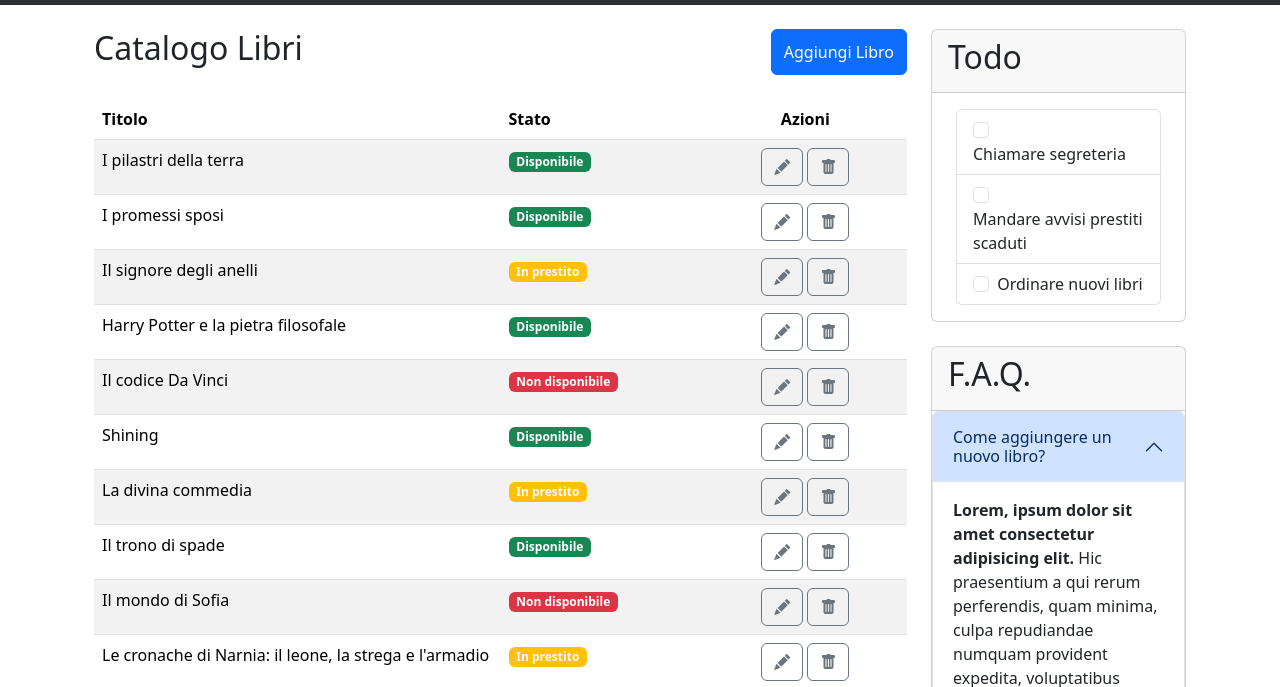
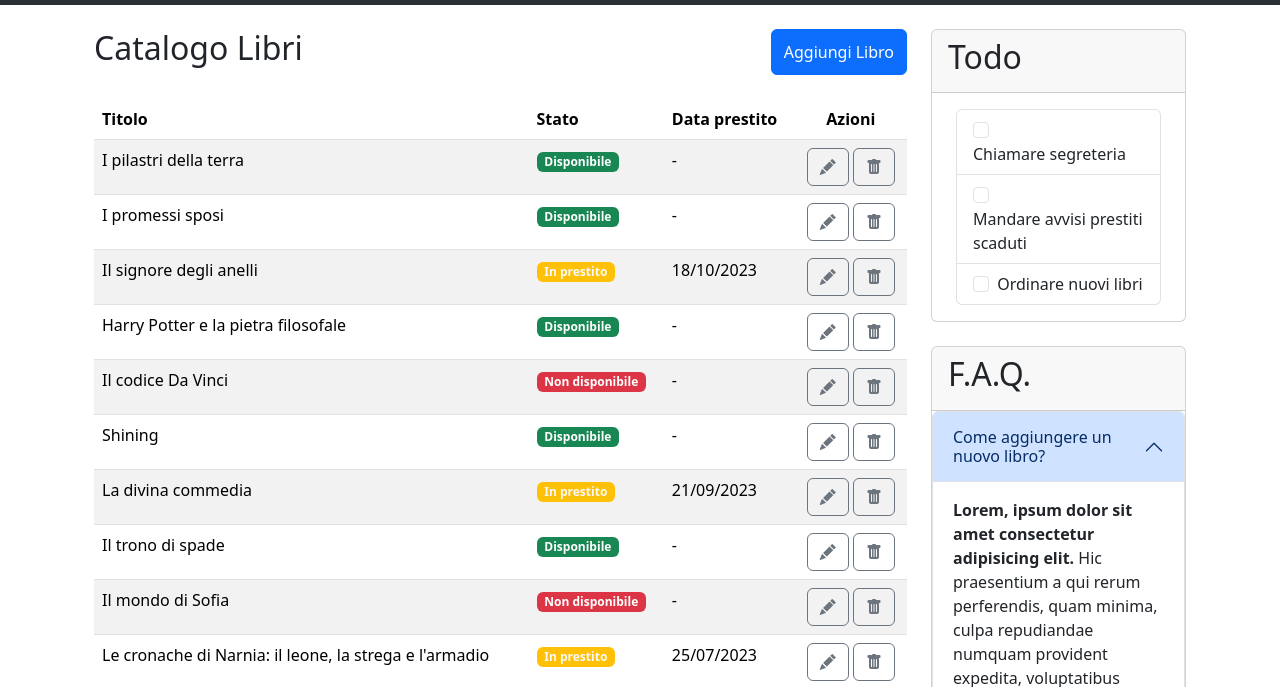
Before and after one commit to AlessandroSottosanti/html-css-bootstrap-dashboard, a plain HTML site: page index.html in a window 1280 px wide. Shown: the part 111-798 px from the top of the page. Drawn offline with nearby package versions, Linux system fonts and the light colour scheme.

Commit message:
feat: hidden column

```diff
--- a/index.html
+++ b/index.html
@@ -62,9 +62,10 @@
                 <table class="table table-striped">
                     <thead>
                         <tr>
-                            <th scope="col" class="w-50">Titolo</th>
-                            <th scope="col" class="w-25">Stato</th>
-                            <th scope="col" class="w-25 text-center">Azioni</th>
+                            <th scope="col" span="2" class="">Titolo</th>
+                            <th scope="col" class="">Stato</th>
+                            <th scope="col" class=" d-none d-md-table-cell text-nowrap">Data prestito</th>
+                            <th scope="col" class=" text-center">Azioni</th>
                         </tr>
                     </thead>
                     <tbody>
@@ -73,6 +74,7 @@
                             <td>
                                 <span class="badge text-bg-success">Disponibile</span>
                             </td>
+                            <td class="d-none d-md-table-cell">-</td>
                             <td>
                                 <div class="text-center">
                                     <a href="#" class="btn btn-outline-secondary">
@@ -91,6 +93,7 @@
                             <td>
                                 <span class="badge text-bg-success">Disponibile</span>
                             </td>
+                            <td class="d-none d-md-table-cell">-</td>
                             <td>
                                 <div class="text-center">
                                     <a href="#" class="btn btn-outline-secondary">
@@ -110,6 +113,7 @@
                             <td>
                                 <span class="badge text-bg-warning text-light">In prestito</span>
                             </td>
+                            <td  class="d-none d-md-table-cell">18/10/2023</td>
                             <td>
                                 <div class="text-center">
                                     <a href="#" class="btn btn-outline-secondary">
@@ -127,6 +131,7 @@
                             <td>
                                 <span class="badge text-bg-success">Disponibile</span>
                             </td>
+                                <td class="d-none d-md-table-cell">-</td>
                             <td>
                                 <div class="text-center">
                                     <a href="#" class="btn btn-outline-secondary">
@@ -144,6 +149,7 @@
                             <td>
                                 <span class="badge text-bg-danger">Non disponibile</span>
                             </td>
+                                <td class="d-none d-md-table-cell">-</td>
                             <td>
                                 <div class="text-center">
                                     <a href="#" class="btn btn-outline-secondary">
@@ -161,6 +167,7 @@
                             <td>
                                 <span class="badge text-bg-success">Disponibile</span>
                             </td>
+                                <td class="d-none d-md-table-cell">-</td>
                             <td>
                                 <div class="text-center">
                                     <a href="#" class="btn btn-outline-secondary">
@@ -178,6 +185,7 @@
                             <td>
                                 <span class="badge text-bg-warning text-light">In prestito</span>
                             </td>
+                            <td  class="d-none d-md-table-cell">21/09/2023</td>
                             <td>
                                 <div class="text-center">
                                     <a href="#" class="btn btn-outline-secondary">
@@ -195,6 +203,7 @@
                             <td>
                                 <span class="badge text-bg-success">Disponibile</span>
                             </td>
+                                <td class="d-none d-md-table-cell">-</td>
                             <td>
                                 <div class="text-center">
                                     <a href="#" class="btn btn-outline-secondary">
@@ -212,6 +221,7 @@
                             <td>
                                 <span class="badge text-bg-danger">Non disponibile</span>
                             </td>
+                                <td class="d-none d-md-table-cell">-</td>
                             <td>
                                 <div class="text-center">
                                     <a href="#" class="btn btn-outline-secondary">
@@ -229,6 +239,7 @@
                             <td>
                                 <span class="badge text-bg-warning text-light">In prestito</span>
                             </td>
+                            <td  class="d-none d-md-table-cell">25/07/2023</td>
                             <td>
                                 <div class="text-center">
                                     <a href="#" class="btn btn-outline-secondary">
@@ -246,6 +257,7 @@
                             <td>
                                 <span class="badge text-bg-success">Disponibile</span>
                             </td>
+                                <td class="d-none d-md-table-cell">-</td>
                             <td>
                                 <div class="text-center">
                                     <a href="#" class="btn btn-outline-secondary">
@@ -263,6 +275,7 @@
                             <td>
                                 <span class="badge text-bg-success">Disponibile</span>
                             </td>
+                                <td class="d-none d-md-table-cell">-</td>
                             <td>
                                 <div class="text-center">
                                     <a href="#" class="btn btn-outline-secondary">
```
